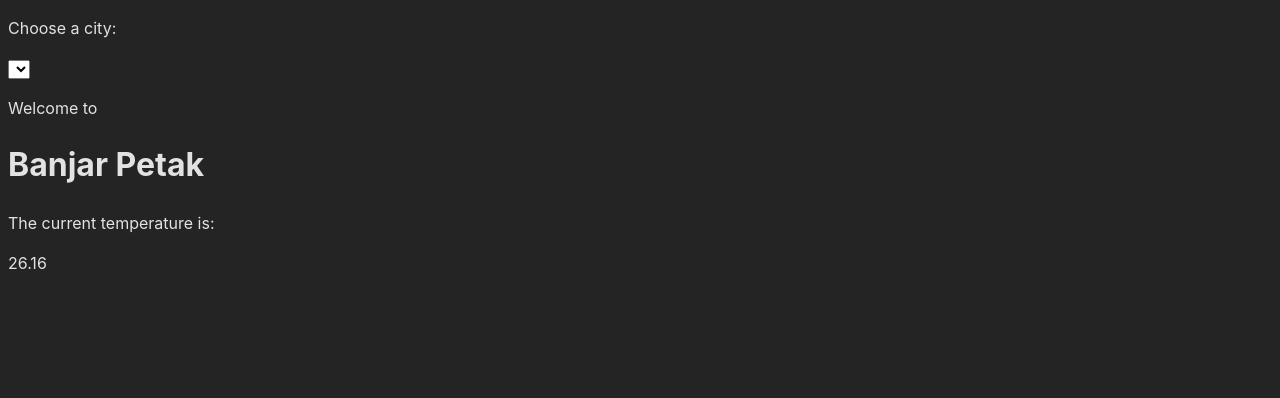
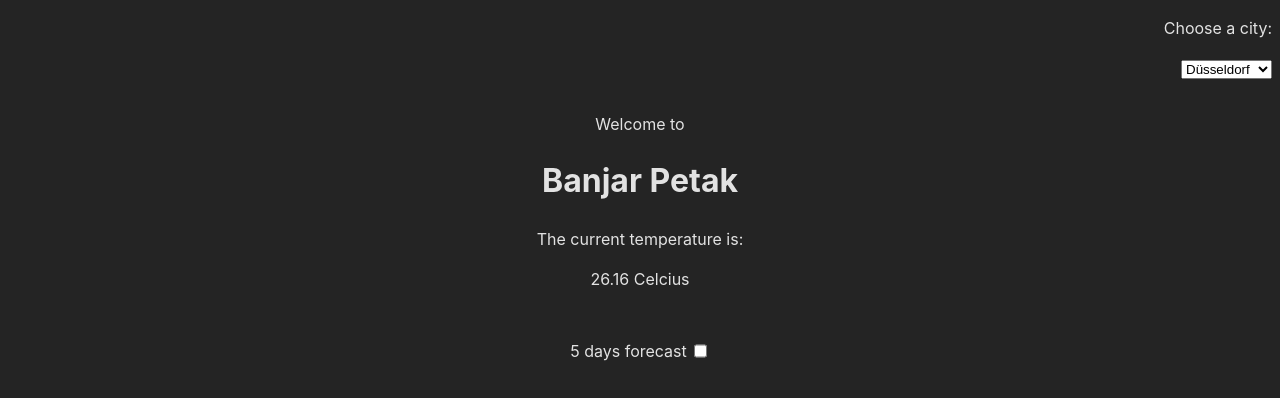
Before and after one commit to AlinaNerlich-dev/Project-MERN-2---React-Advanced, a React (Vite) app in the folder Weather_API/: page / in a window 1280 px wide. Shown: the top 398 px of the page. Built offline with nearby package versions, Linux system fonts and the light colour scheme.

Commit message:
add functions

```diff
--- a/Weather_API/src/components/Template.jsx
+++ b/Weather_API/src/components/Template.jsx
@@ -1,25 +1,36 @@
 /* eslint-disable react/prop-types */
+import { kelvinToCelcius } from "./functions";
+
 const Template = ({ city } ) => {
-
-  const kelvin = city.main.temp;
-
-  const celcius = kelvin - 273.15;
-  console.log(celcius)
-  const rounded_celcius = celcius.toFixed(2)
+const temp = kelvinToCelcius(city.main.temp)
 
   return (
     <>
-      <div>
+      <div id="selection">
         <p>Choose a city:</p>
-        <select name="cities" id="cities">
-
+        <select
+          name="cities"
+          id="cities"
+          // onChange={(e) => setSelectedAPI(e.target.value)}
+          >
+          <option value="Düsseldorf">Düsseldorf</option>
+          <option value="Münster">Münster</option>
+          <option value="Chandigarh">Chandigarh</option>
+          <option value="Dehli">Dehli</option>
+          <option value="Mumbai">Mumbai</option>
+          <option value="Vancouver">Vancouver</option>
+          <option value="Funchal">Funchal</option>
         </select>
       </div>
-      <div>
+      <div id="welcome">
           <p>Welcome to</p>
           <h1>{city.name}</h1>
           <h2>{city.weather.main}</h2>
-          <p>The current temperature is: </p><span>{rounded_celcius}</span>
+          <p>The current temperature is: </p><span>{temp} Celcius</span>
+      </div>
+      <div id ="forecast">
+        <p>5 days forecast</p>
+        <input type="checkbox" />
       </div>
     </>
   )
--- /dev/null
+++ b/Weather_API/src/components/functions.js
@@ -0,0 +1,11 @@
+const kelvinToCelcius = (temp) => {
+    const kelvin = temp;
+
+    const celcius = kelvin - 273.15;
+    console.log(celcius)
+    const rounded_celcius = celcius.toFixed(2)
+
+    return (rounded_celcius)
+}
+
+export {kelvinToCelcius};
--- a/Weather_API/src/index.css
+++ b/Weather_API/src/index.css
@@ -12,3 +12,19 @@
   -webkit-font-smoothing: antialiased;
   -moz-osx-font-smoothing: grayscale;
 }
+#selection{
+  text-align: right;
+  margin-bottom: 2rem;
+}
+#forecast {
+  display: flex;
+  justify-content: center;
+  }
+#welcome, #forecast{
+  text-align: center;
+  margin-bottom: 2rem;
+}
+
+#forecast > p{
+  padding-right:3px;
+}
```
